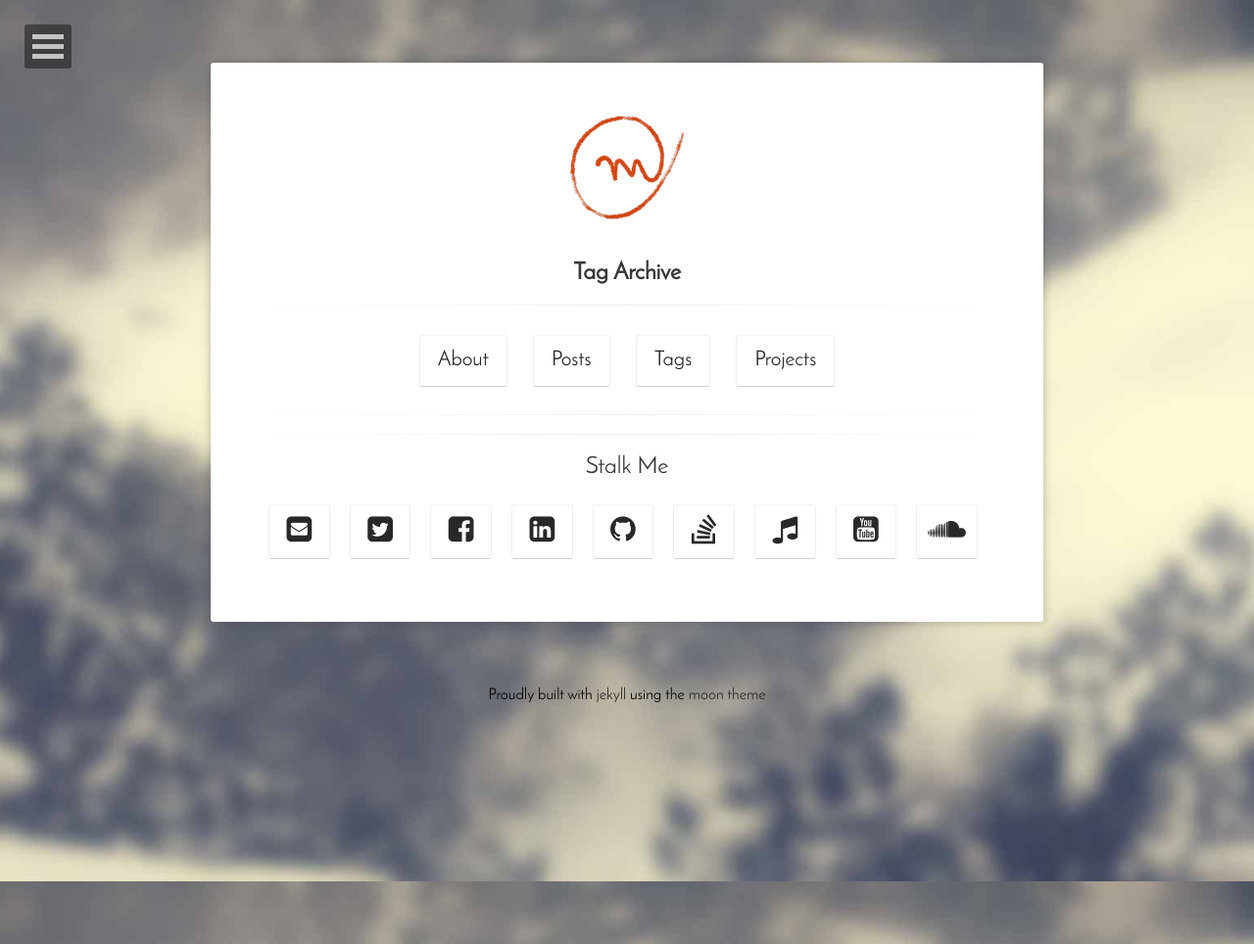
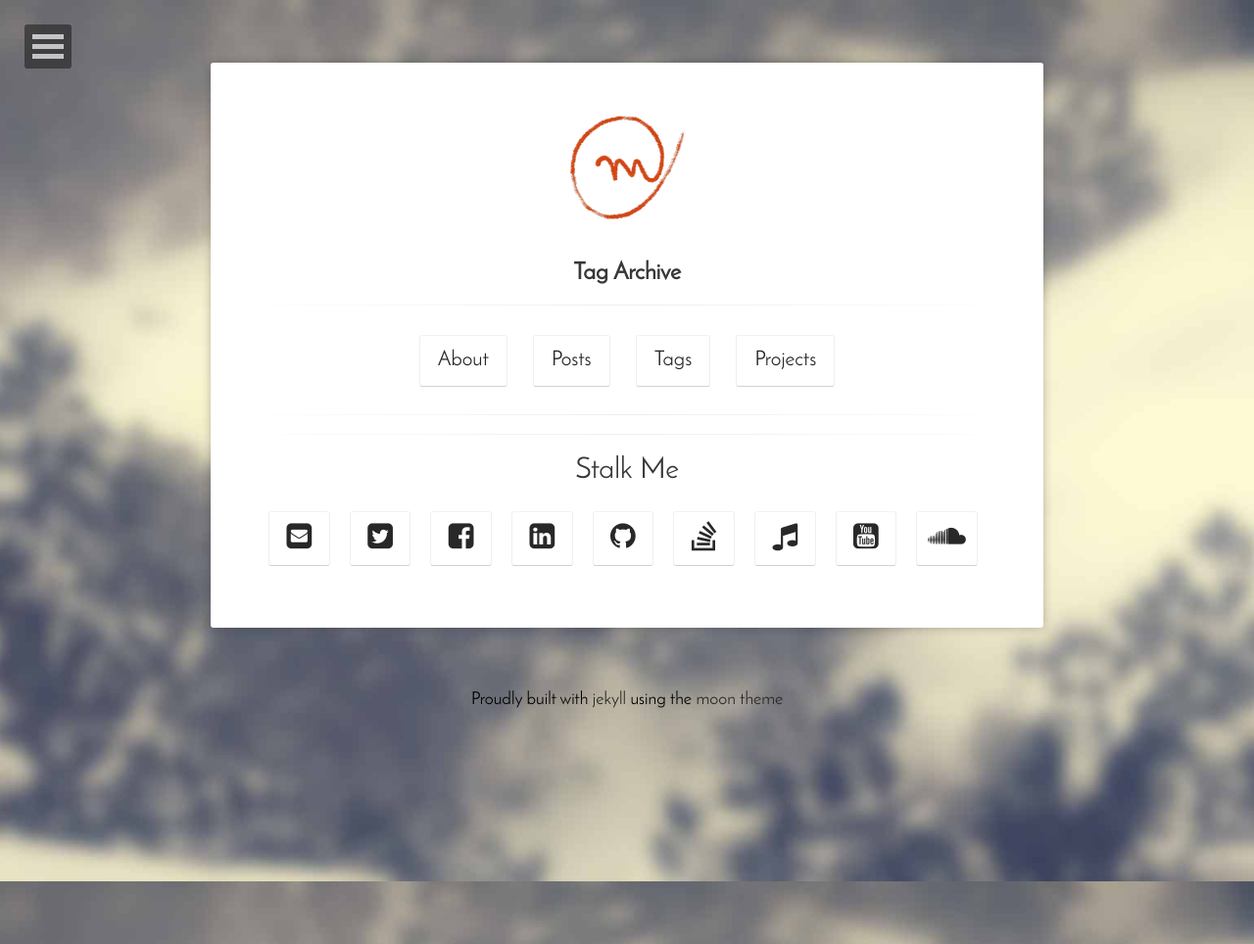
Before and after one commit to manikantareddyd/site-jekyll, a Jekyll site: the page built from tags/index.html, in a window 1280 px wide. Shown: the whole page at 98% size. Built offline with Jekyll 4.4.1, drawn with Linux system fonts in a browser that asks for light colours.

Commit message:
Fix in size of Stalk Me, nav

```diff
--- a/_config.yml
+++ b/_config.yml
@@ -6,9 +6,9 @@
 words_per_minute:   200
 tiled_bg:           false   # Set this true if you want to tile your background image, otherwise it will be covered
 locale:             en_US
-url:                'http://127.0.0.1:4000'
-logo:               'http://127.0.0.1:4000/assets/img/logo.png'
-background:         'http://127.0.0.1:4000/assets/img/placeholder-big.jpg'
+url:                'https://ManikantaReddyD.github.io'
+logo:               'https://ManikantaReddyD.github.io/assets/img/logo.png'
+background:         'https://ManikantaReddyD.github.io/assets/img/placeholder-big.jpg'
 
 # Jekyll
 permalink:          /:title/
--- a/_includes/footer.html
+++ b/_includes/footer.html
@@ -1,4 +1,4 @@
 
 <center>
-    <p style="color:black">Proudly built with <a target="_blank" href="https://jekyllrb.com/">jekyll</a> using the <a target="_blank" href="https://github.com/TaylanTatli/Moon">moon theme</a></p>
+    <h4 style="color:black">Proudly built with <a target="_blank" href="https://jekyllrb.com/">jekyll</a> using the <a target="_blank" href="https://github.com/TaylanTatli/Moon">moon theme</a></h4>
 </center>
--- a/_includes/social-links.html
+++ b/_includes/social-links.html
@@ -2,9 +2,9 @@
 
                     <h3 class="title" style="font-size:30px;">
                         <center>
-                            <h3>
+                            <h2>
                                 Stalk Me
-                            </h3>
+                            </h2>
                         </center>
                         <div class="row">
                             {% if site.email %}<a class="social-btn col-md-1" href="mailto:{{ site.email }}" target="_blank" rel="noopener noreferrer"><i class="fa fa-fw fa-envelope-square"></i></a>{% endif %}
```
